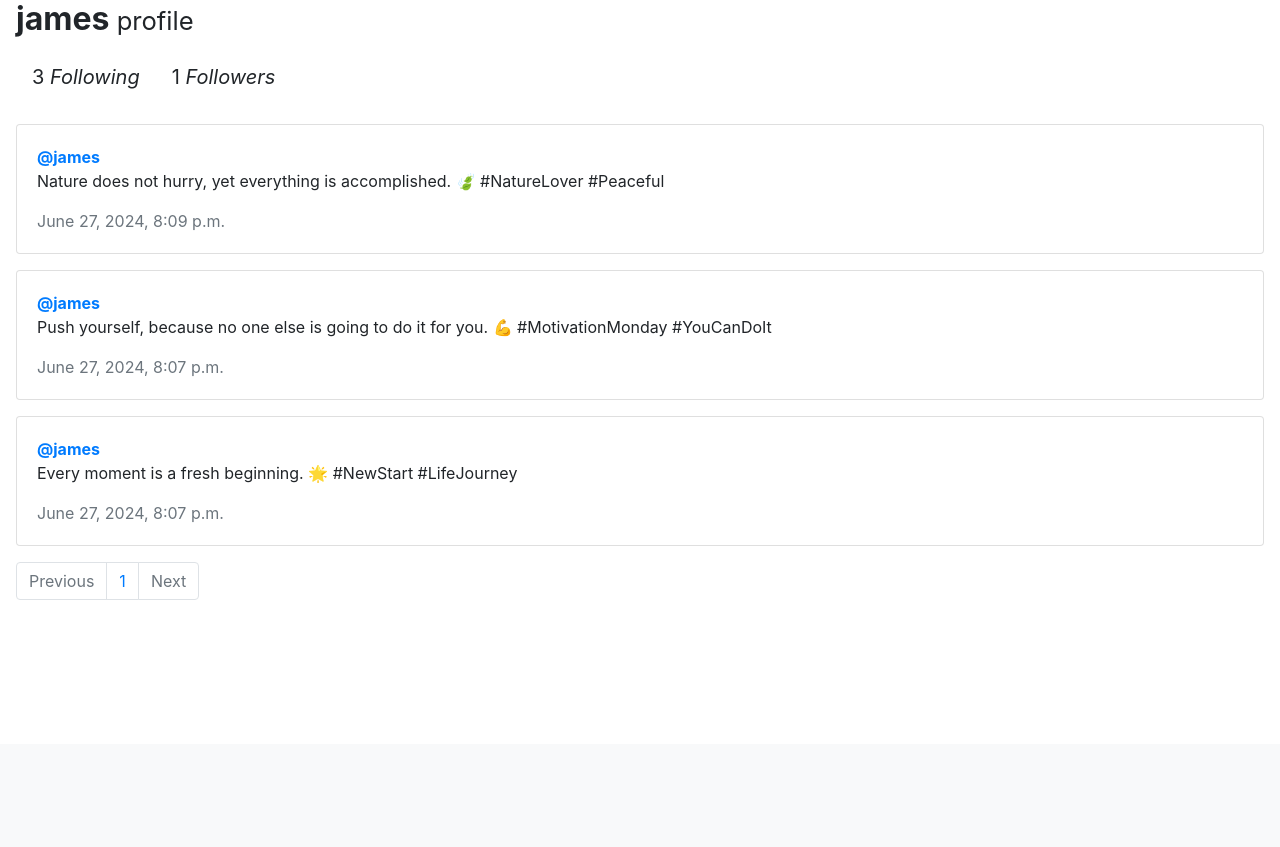
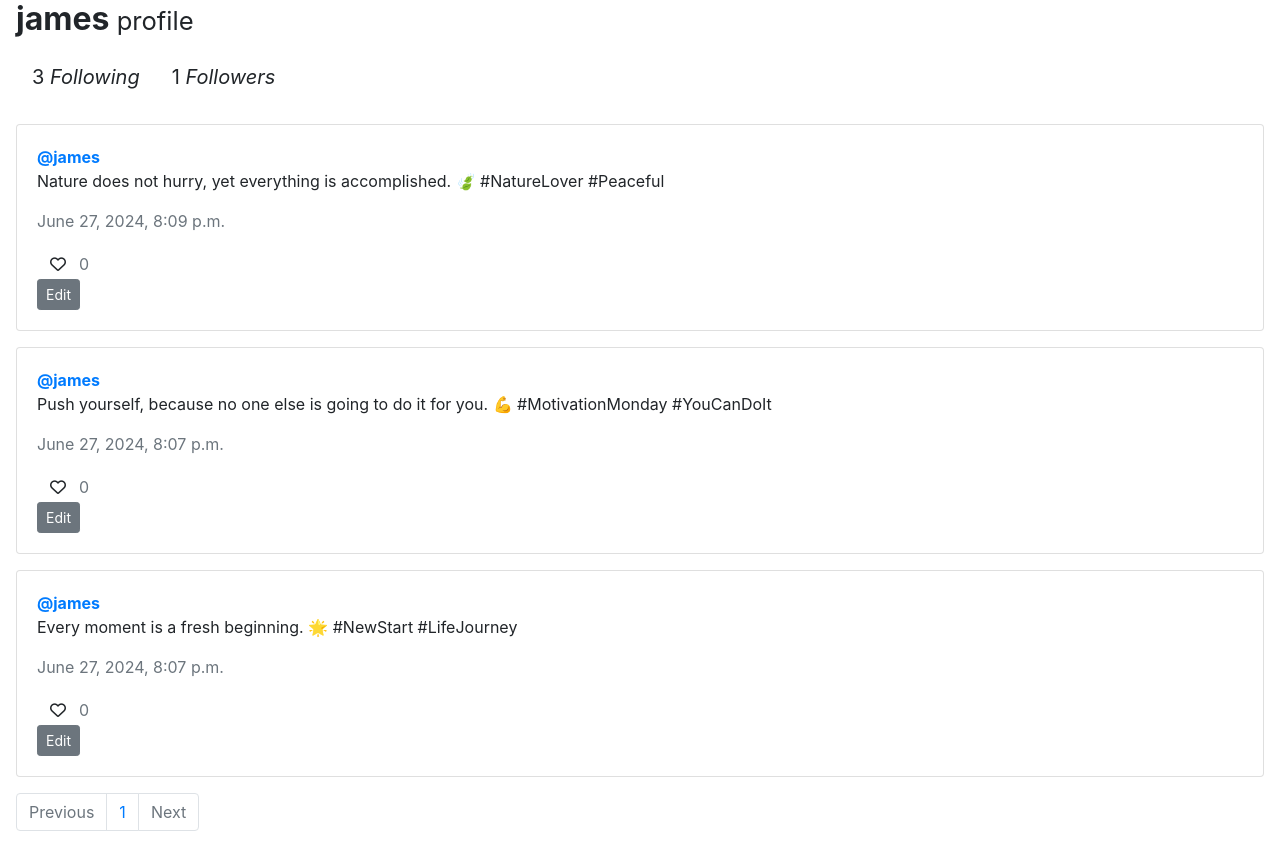
Before and after one commit to madefromjames/TwitterLike_SocialNetwork, a Django app: page /profile/1 in a window 1280 px wide. Shown: the part 56-903 px from the top of the page. Before the commit the page ends 656 px from the top, so only its background shows below. Run offline with Django 3.2, Linux system fonts and the light colour scheme; a user stored in the database is signed in; data comes from the database, SQL or seed files in the repository; both versions use the stored data as it was after the commit; some libraries are stand-ins or nearby versions.

Commit message:
final update project4

```diff
--- a/network/static/network/index.js
+++ b/network/static/network/index.js
@@ -26,7 +26,9 @@ function toggleBtn(postId) {
 
 function submitHandler(id) {
     const textArea = document.getElementById(`textArea${id}`).value;
-    fetch(`editPost/${id}`, {
+
+    baseUrl = `${window.location.origin}/`;
+    fetch(`${baseUrl}editPost/${id}`, {
         method: 'PUT',
         headers: {
             'Content-Type': 'application/json',
@@ -61,8 +63,12 @@ function likeHandler(id, userLikes) {
     const likeCountElement = document.getElementById(`likeCount${id}`);
     let liked = btn.classList.contains('fa-solid');
 
+    // Construct a base url
+
+    const baseUrl = `${window.location.origin}/`
+
     if(liked){
-        fetch(`remove_like/${id}`)
+        fetch(`${baseUrl}remove_like/${id}`)
         .then(response => response.json())
         .then(result => {
             if (result.message === "Like removed!") {
@@ -80,7 +86,7 @@ function likeHandler(id, userLikes) {
             console.error('Error:', error);
         });
     } else {
-        fetch(`add_like/${id}`)
+        fetch(`${baseUrl}add_like/${id}`)
         .then(response => response.json())
         .then(result => {
             if (result.message === "Like added!") {
--- a/network/templates/network/profile.html
+++ b/network/templates/network/profile.html
@@ -33,8 +33,24 @@
         <div class="card mb-3">
             <div class="card-body">
                 <a href="{% url 'profile' post.user.id %}"><strong>@{{ post.user }}</strong></a>
-                <p class="card-text">{{ post.content }}</p>
+                <p class="card-text" id="content{{ post.id }}">{{ post.content }}</p>
+                <textarea rows="3" class="form-control" id="textArea{{ post.id }}" style="display: none;">{{ post.content }}</textarea>
                 <p class="card-text text-muted">{{ post.date }}</p>
+                <div class="d-flex align-items-center">
+                    {% if post.id in userLikes %}
+                    <button id="likeBtn{{ post.id }}" class="btn fa-solid text-danger fa-heart" onclick="likeHandler({{ post.id }}, {{ userLikes }})"></button>
+                    {% else %}
+                    <button id="likeBtn{{ post.id }}" class="btn fa-regular fa-heart" onclick="likeHandler({{ post.id }}, {{ userLikes }})"></button>
+                    {% endif %}
+                    <p class="card-text text-muted" id="likeCount{{ post.id }}">{{ post.likes_count }}</p>
+                </div>
+                {% if user == post.user %}
+                <div class="d-flex align-items-center">
+                    <button class="btn btn-secondary btn-sm" id="edit{{ post.id }}"  onclick="toggleBtn({{ post.id }})">Edit</button>
+                    <button class="btn btn-secondary btn-sm" id="cancel{{ post.id }}" style="display: none" onclick="toggleBtn({{ post.id }})">Cancel</button>
+                    <button class="btn btn-primary btn-sm m-2" id="save{{ post.id }}" style="display: none;" onclick="submitHandler({{ post.id }})">Save</button>
+                </div>
+                {% endif %}
             </div>
           </div>
         {% endfor %}
--- a/network/views.py
+++ b/network/views.py
@@ -24,8 +24,6 @@ def index(request):
         if request.user.id == like.user.id:
             userLikes.append(like.post.id)
 
-    print(f"likes = {userLikes}")
-
     if request.user.is_authenticated:
         return render(request, "network/index.html", {
             "page_obj": page_obj,
@@ -47,6 +45,13 @@ def profile(request, user_id):
     except Follow.DoesNotExist:
         isFollowing = False
 
+    allLikes = Like.objects.all()
+    userLikes = []
+
+    for like in allLikes:
+        if request.user.id == like.user.id:
+            userLikes.append(like.post.id)
+
     paginator = Paginator(all_post, 10)
     page_number = request.GET.get('page')
     page_obj = paginator.get_page(page_number)
@@ -57,7 +62,8 @@ def profile(request, user_id):
         "following": following,
         "followers": followers,
         "isFollowing": isFollowing,
-        "user_profile": user
+        "user_profile": user,
+        "userLikes": userLikes
     })
 
 def following(request):
@@ -72,12 +78,20 @@ def following(request):
             if person.followed == post.user:
                 followingPost.append(post)
 
+    allLikes = Like.objects.all()
+    userLikes = []
+
+    for like in allLikes:
+        if request.user.id == like.user.id:
+            userLikes.append(like.post.id)
+
     paginator = Paginator(followingPost, 10)
     page_number = request.GET.get('page')
     page_obj = paginator.get_page(page_number)
 
     return render(request, "network/following.html", {
-            "page_obj": page_obj
+            "page_obj": page_obj,
+            "userLikes": userLikes
         })
 
 def follow(request):
```
Also changed, not shown: network/templates/network/following.html (+11 -3 lines), network/templates/network/index.html (+8 -8 lines), db.sqlite3.
